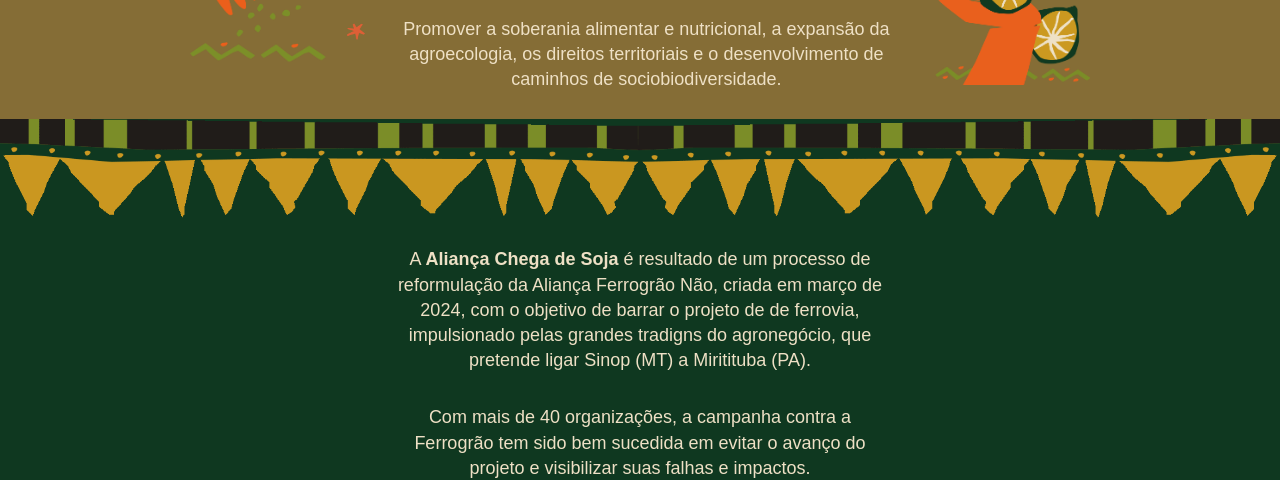
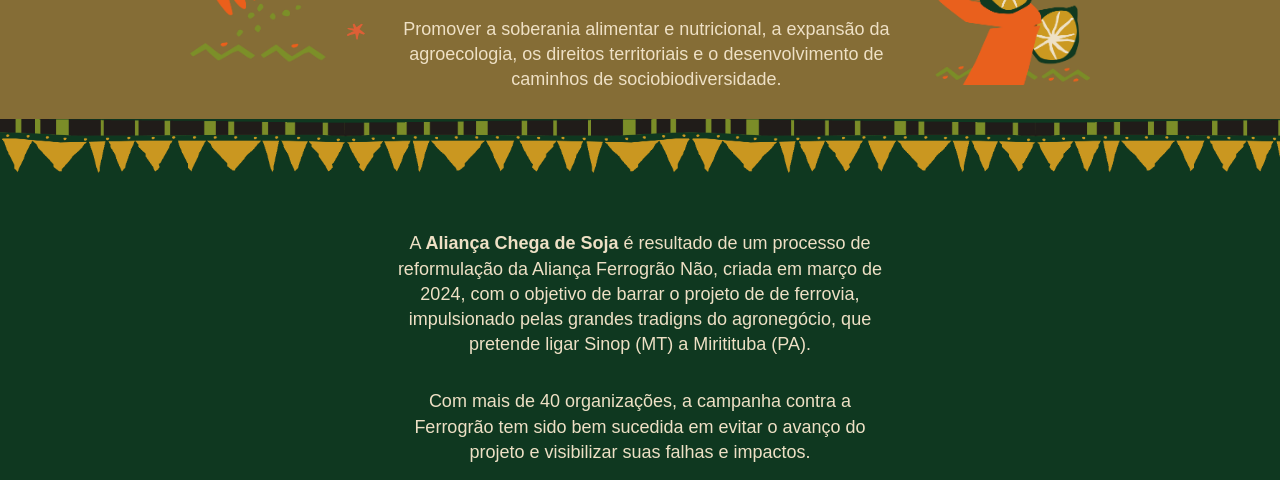
Before and after one commit to felipedfe/chega-de-soja, a plain HTML site: page index.html in a window 1280 px wide. Shown: the part 1646-2126 px from the top of the page. Drawn offline with nearby package versions, Linux system fonts and the light colour scheme; a web font is replaced by a local one.

Commit message:
update img

```diff
--- a/index.html
+++ b/index.html
@@ -79,6 +79,7 @@
 
     <section class="bottom-block">
       <img class="bottom-block--bg-img" src="./assets/listras-2.png" alt="grafismo" />
+      <img class="bottom-block--bg-img-mobile" src="./assets/listras-3.png" alt="grafismo" />
 
       <div class="bottom-block--content">
         <p>A <strong>Aliança Chega de Soja</strong> é resultado de um processo
--- a/style.css
+++ b/style.css
@@ -11,7 +11,7 @@ body {
 }
 
 main {
-  max-width: 1300px;
+  max-width: 1500px;
   margin: auto;
 }
 
@@ -157,13 +157,17 @@ img {
 .bottom-block {
   position: relative;
   background-color: #0f3820;
-  padding: 8rem 1rem 5rem 1rem;
+  padding: 7rem 1rem 5rem 1rem;
 }
 
 @media all and (max-width: 768px) {
   .bottom-block {
     padding-top: 5rem;
   }
+
+  /* .bottom-block--bg-img {
+    width: 130%;
+  } */
 }
 
 .bottom-block--content {
@@ -177,7 +181,8 @@ img {
   color: #eee0c5;
 }
 
-.bottom-block--bg-img {
+.bottom-block--bg-img,
+.bottom-block--bg-img-mobile {
   position: absolute;
   top: 0;
   left: 0;
@@ -189,3 +194,15 @@ img {
     margin: auto;
   }
 }
+
+@media all and (max-width: 768px) {
+  .bottom-block--bg-img-mobile {
+    display: none;
+  }
+}
+
+@media all and (min-width: 769px) {
+  .bottom-block--bg-img {
+    display: none;
+  }
+}
```
Also changed, not shown: assets/listras-3.png (added).
